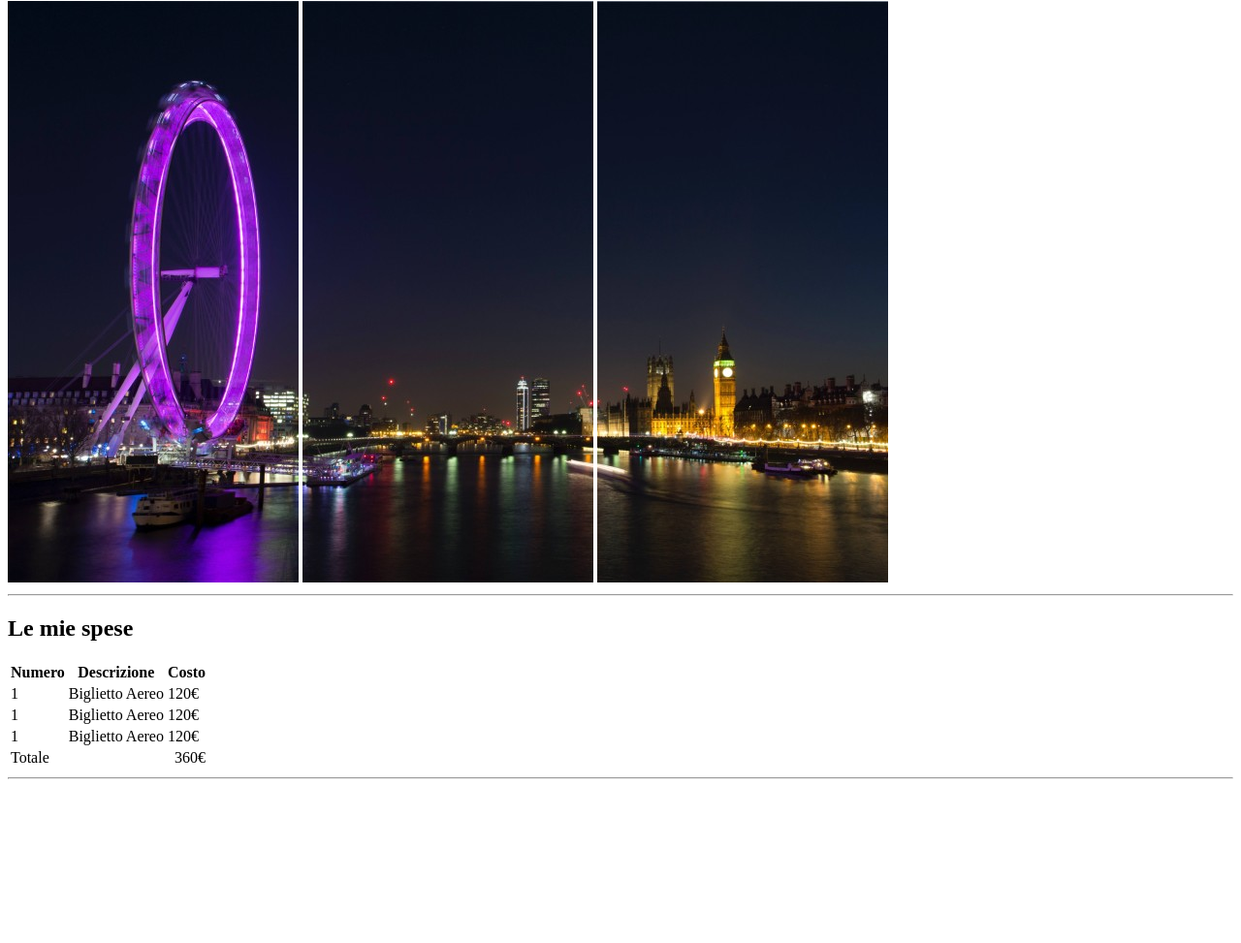
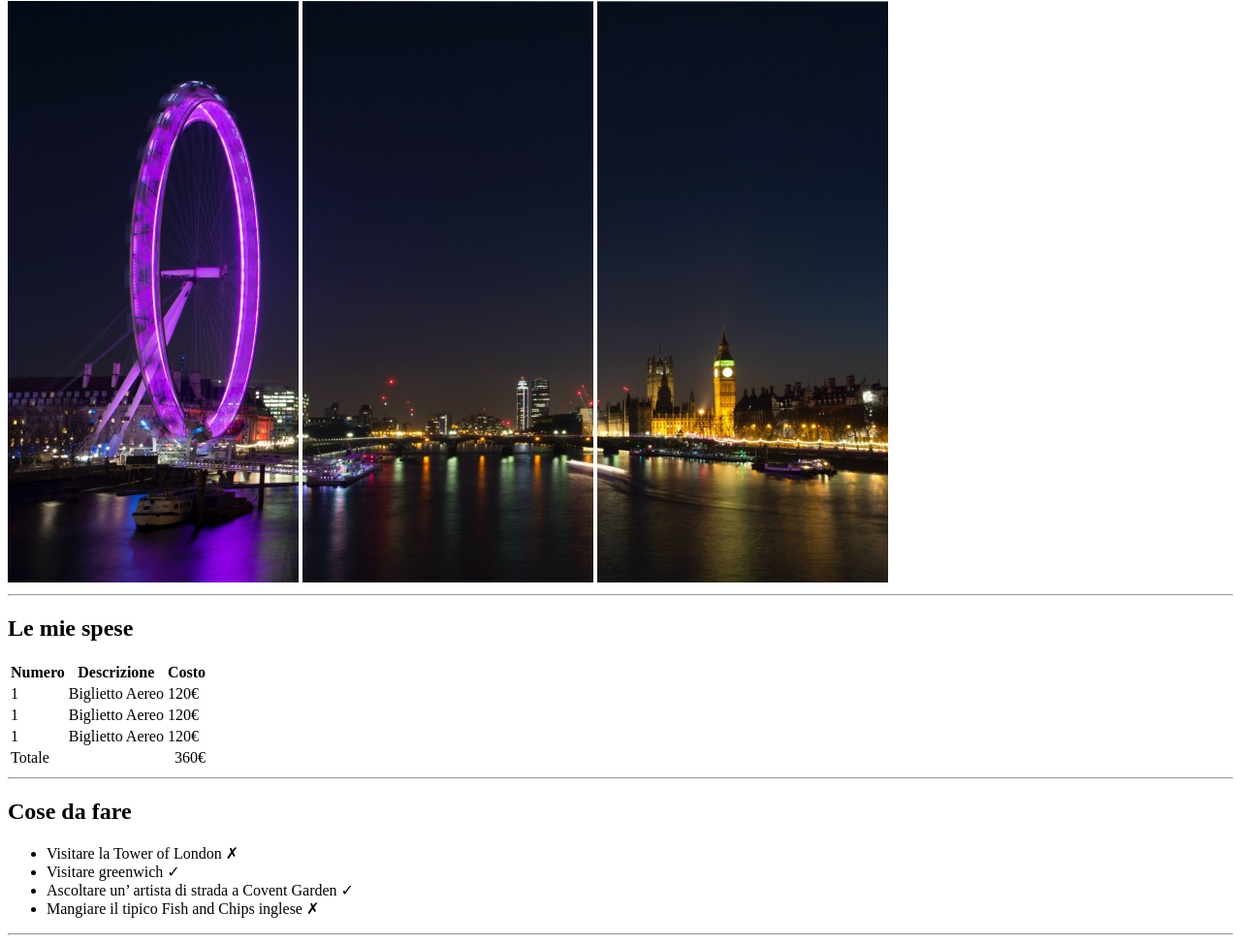
Before and after one commit to AntonioDiBari/html-london-trip, a plain HTML site: page index.html in a window 1280 px wide. Shown: the part 79-1052 px from the top of the page at 97% size. Before the commit the page ends 891 px from the top, so only its background shows below. Drawn offline with Linux system fonts and the light colour scheme.

Commit message:
add second section

```diff
--- a/index.html
+++ b/index.html
@@ -51,5 +51,15 @@
            </table>
            <hr />
         </section>
+        <section>
+            <h2>Cose da fare</h2>
+            <ul>
+                <li>Visitare la Tower of London &cross;</li>
+                <li>Visitare greenwich &check;</li>
+                <li>Ascoltare un&rsquo; artista di strada a Covent Garden &check;</li>
+                <li>Mangiare il tipico Fish and Chips inglese &cross;</li>
+            </ul>
+            <hr />
+        </section>
     </body>
 </html>
```
